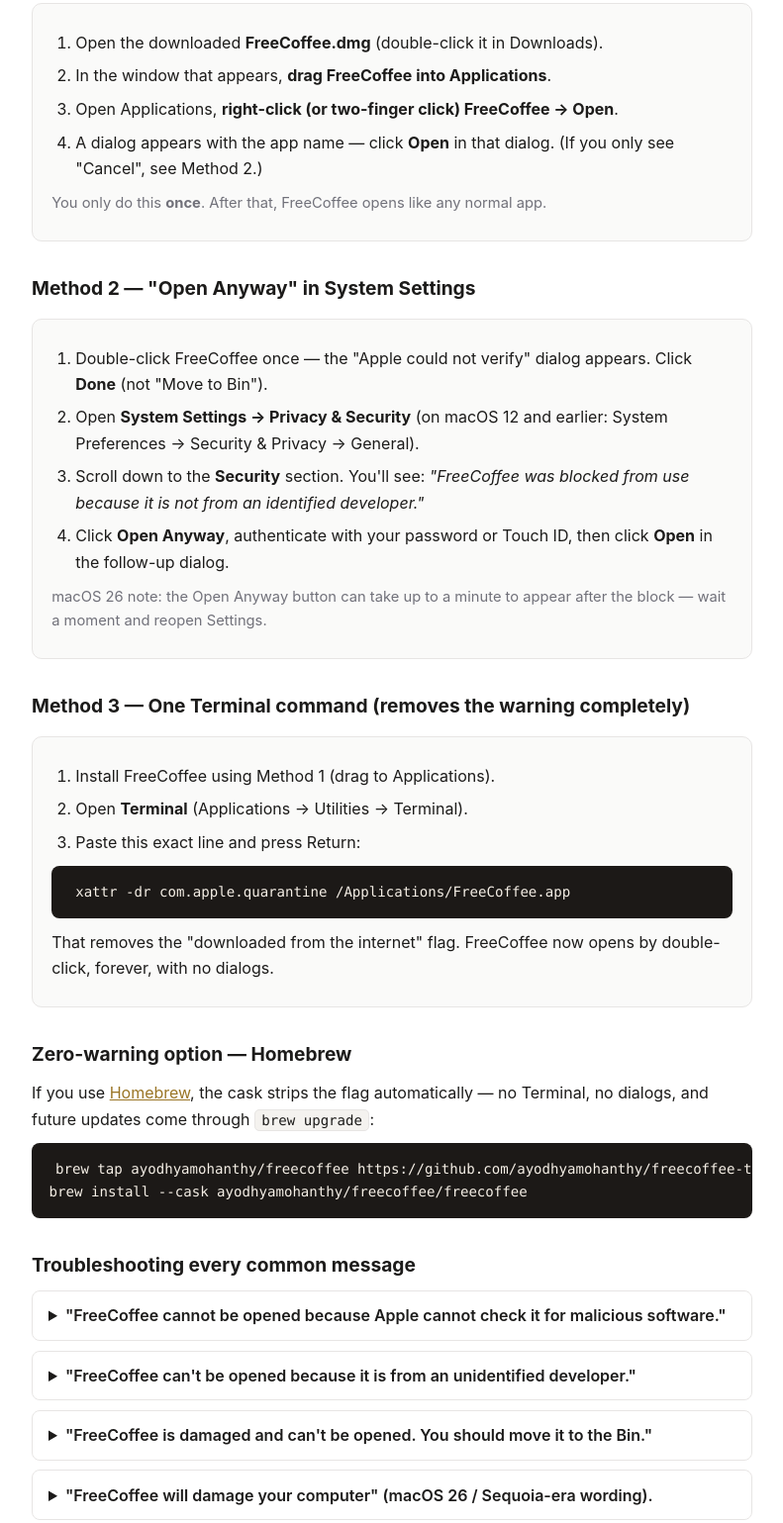
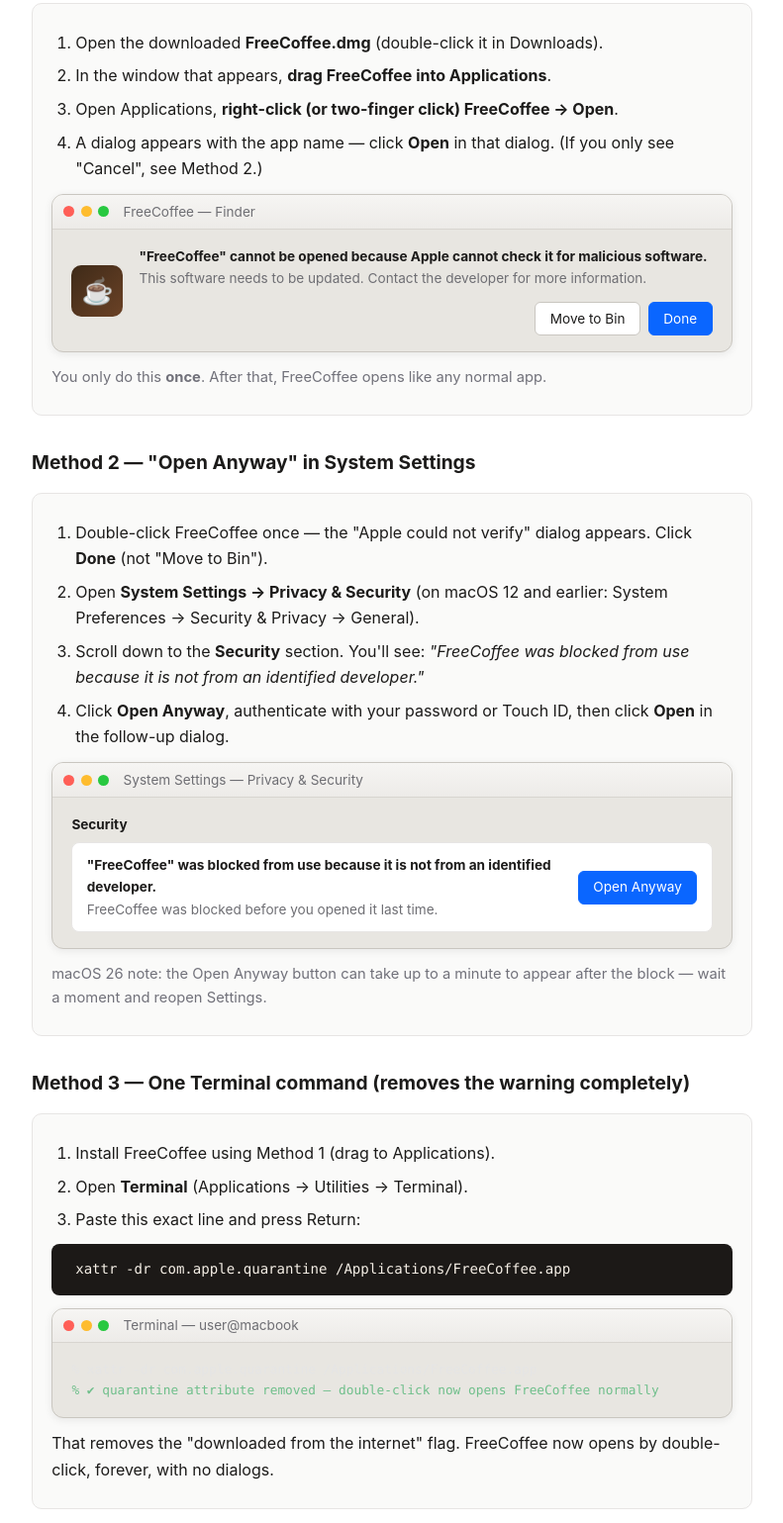
Before and after one commit to ayodhyamohanthy/freecoffee, a plain HTML site: page install-guide.html in a window 1280 px wide. Shown: the part 441-1980 px from the top of the page at 99% size, without its empty margins (244-1035 px from the left). Drawn offline with Linux system fonts and the light colour scheme.

Commit message:
guide: add pixel-accurate macOS dialog visual frames for each step (matching current macOS 26 UI), a11y-labeled

```diff
--- a/install-guide.html
+++ b/install-guide.html
@@ -32,6 +32,19 @@
   details { border: 1px solid #E7E5E4; border-radius: 8px; padding: .7rem 1rem; margin: .6rem 0; }
   summary { font-weight: 600; cursor: pointer; }
   @media (max-width: 640px) { body { padding: 0 .8rem 3rem; } h1 { font-size: 1.4rem; } }
+
+  .macframe { background:#E8E6E1; border:1px solid #C9C6C0; border-radius:12px; overflow:hidden; margin:.8rem 0; font-size:.85rem; box-shadow:0 2px 8px rgba(0,0,0,.08); }
+  .macframe .bar { background:linear-gradient(#F6F5F3,#EDEBE8); padding:.35rem .7rem; display:flex; align-items:center; gap:.4rem; border-bottom:1px solid #D8D5D0; }
+  .macframe .dot { width:11px;height:11px;border-radius:50%; }
+  .macframe .rd{background:#FF5F57}.macframe .yl{background:#FEBC2E}.macframe .gr{background:#28C840}
+  .macframe .body{padding:1rem 1.2rem;display:flex;gap:1rem;align-items:center}
+  .macframe .appicon{width:52px;height:52px;border-radius:10px;background:linear-gradient(135deg,#3E2A18,#6B4226);display:flex;align-items:center;justify-content:center;font-size:1.6rem}
+  .macframe .btnrow{display:flex;gap:.5rem;margin-top:.8rem;justify-content:flex-end}
+  .macframe .btn{padding:.3rem .9rem;border-radius:6px;border:1px solid #C9C6C0;background:#fff}
+  .macframe .btn.primary{background:#0A66FF;color:#fff;border-color:#0A66FF}
+  .macframe .title{font-weight:700}
+  .macframe .sub2{color:#6E6E73}
+
 </style>
 </head>
 <body>
@@ -51,6 +64,19 @@
     <li>Open Applications, <strong>right-click (or two-finger click) FreeCoffee → Open</strong>.</li>
     <li>A dialog appears with the app name — click <strong>Open</strong> in that dialog. (If you only see "Cancel", see Method 2.)</li>
   </ol>
+
+<div class="macframe" role="img" aria-label="macOS dialog: FreeCoffee cannot be opened because Apple cannot check it for malicious software, with Move to Bin and Done buttons">
+  <div class="bar"><span class="dot rd"></span><span class="dot yl"></span><span class="dot gr"></span><span style="margin-left:.5rem;color:#6E6E73">FreeCoffee — Finder</span></div>
+  <div class="body">
+    <div class="appicon">☕</div>
+    <div style="flex:1">
+      <div class="title">"FreeCoffee" cannot be opened because Apple cannot check it for malicious software.</div>
+      <div class="sub2">This software needs to be updated. Contact the developer for more information.</div>
+      <div class="btnrow"><span class="btn">Move to Bin</span><span class="btn primary">Done</span></div>
+    </div>
+  </div>
+</div>
+
   <p class="tip">You only do this <strong>once</strong>. After that, FreeCoffee opens like any normal app.</p>
 </div>
 
@@ -62,6 +88,19 @@
     <li>Scroll down to the <strong>Security</strong> section. You'll see: <em>"FreeCoffee was blocked from use because it is not from an identified developer."</em></li>
     <li>Click <strong>Open Anyway</strong>, authenticate with your password or Touch ID, then click <strong>Open</strong> in the follow-up dialog.</li>
   </ol>
+
+<div class="macframe" role="img" aria-label="System Settings Privacy and Security pane showing Open Anyway button for FreeCoffee">
+  <div class="bar"><span class="dot rd"></span><span class="dot yl"></span><span class="dot gr"></span><span style="margin-left:.5rem;color:#6E6E73">System Settings — Privacy &amp; Security</span></div>
+  <div class="body" style="display:block">
+    <div class="title" style="margin-bottom:.4rem">Security</div>
+    <div style="display:flex;justify-content:space-between;align-items:center;gap:1rem;background:#fff;border:1px solid #E7E5E4;border-radius:8px;padding:.7rem .9rem">
+      <div><div class="title">"FreeCoffee" was blocked from use because it is not from an identified developer.</div>
+      <div class="sub2">FreeCoffee was blocked before you opened it last time.</div></div>
+      <span class="btn primary" style="white-space:nowrap">Open Anyway</span>
+    </div>
+  </div>
+</div>
+
   <p class="tip">macOS 26 note: the Open Anyway button can take up to a minute to appear after the block — wait a moment and reopen Settings.</p>
 </div>
 
@@ -73,6 +112,15 @@
     <li>Paste this exact line and press Return:</li>
   </ol>
   <pre><code>xattr -dr com.apple.quarantine /Applications/FreeCoffee.app</code></pre>
+
+<div class="macframe" role="img" aria-label="Terminal window with the xattr command typed and completed">
+  <div class="bar"><span class="dot rd"></span><span class="dot yl"></span><span class="dot gr"></span><span style="margin-left:.5rem;color:#6E6E73">Terminal — user@macbook</span></div>
+  <div class="body" style="display:block;font-family:ui-monospace,Menlo,monospace;font-size:.8rem;color:#E5E5E5">
+    <div>% xattr -dr com.apple.quarantine /Applications/FreeCoffee.app</div>
+    <div style="color:#6FBF8B">% ✔ quarantine attribute removed — double-click now opens FreeCoffee normally</div>
+  </div>
+</div>
+
   <p>That removes the "downloaded from the internet" flag. FreeCoffee now opens by double-click, forever, with no dialogs.</p>
 </div>
 
```
